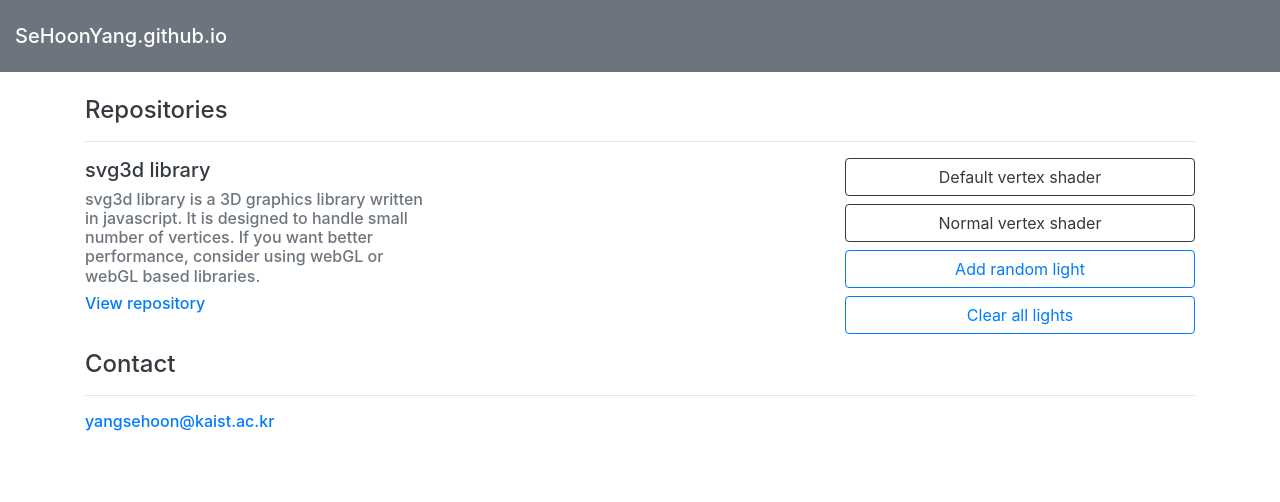
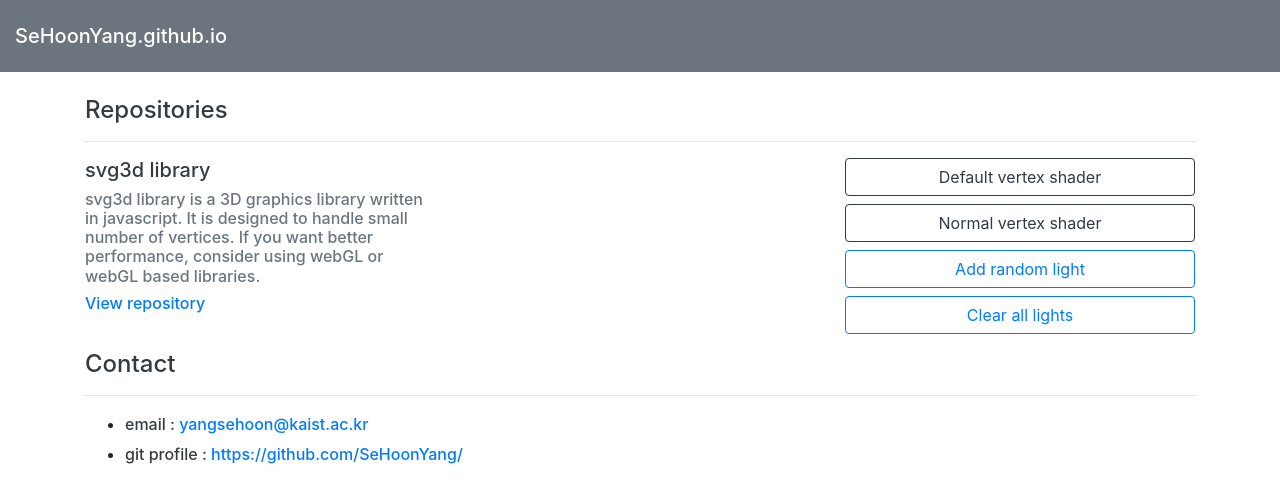
Before and after one commit to SeHoonYang/SeHoonYang.github.io, a plain HTML site: page index.html in a window 1280 px wide. Drawn offline with nearby package versions, Linux system fonts and the light colour scheme; a script that the page names is missing.

Commit message:
add git profile link, minify script

```diff
--- a/index.html
+++ b/index.html
@@ -6,8 +6,6 @@
 	<meta charset="utf-8">
 	<meta name="viewport" content="width=device-width, initial-scale=1">
 	<link rel="stylesheet" href="https://maxcdn.bootstrapcdn.com/bootstrap/4.1.0/css/bootstrap.min.css">
-	<script src="https://ajax.googleapis.com/ajax/libs/jquery/3.3.1/jquery.min.js"></script>
-	<script src="https://maxcdn.bootstrapcdn.com/bootstrap/4.1.0/js/bootstrap.min.js"></script>
 
 	<script src="svg3d/gl-matrix.min.js"></script>
 	<script src="svg3d/svg3d.js"></script>
@@ -41,7 +39,13 @@
 		</div>
 		<h4 class="text-dark pt-3">Contact</h4>
 		<hr/>
-		<a href="mailto:yangsehoon@kaist.ac.kr"><h6>yangsehoon@kaist.ac.kr</h6></a>
+		<ul>
+			<li>
+			<h6 class="text-dark d-inline">email : </h6><a href="mailto:yangsehoon@kaist.ac.kr" class="d-inline-block"><h6>yangsehoon@kaist.ac.kr</h6></a>
+			</li><li>
+			<h6 class="text-dark d-inline">git profile : </h6><a href="https://github.com/SeHoonYang/" class="d-inline-block"><h6>https://github.com/SeHoonYang/</h6></a>
+			</li>
+		</ul>
 	</div>
 	<script src="object.js"></script>
 	<script src="svg.js"></script>
```
